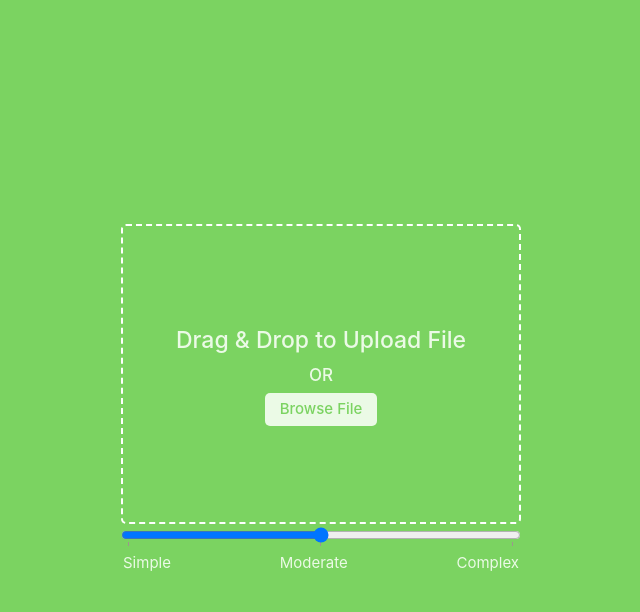
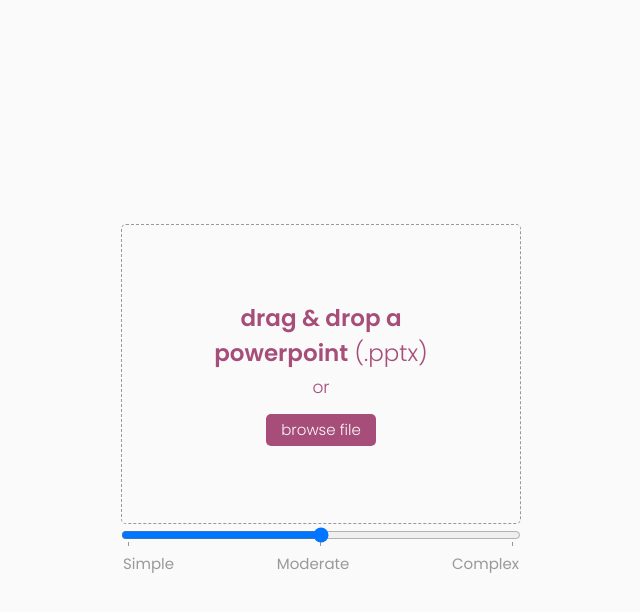
Before and after one commit to skyflaren/autoslide, a Django app: page / in a window 1280 px wide. Shown: the top 612 px of the page, without its empty margins (319-959 px from the left). Run offline with Django 3.2, Linux system fonts and the light colour scheme; some libraries are stand-ins or nearby versions.

Commit message:
Change and style upload box

```diff
--- /dev/null
+++ b/src/static/css/base.css
@@ -0,0 +1,202 @@
+@import url('https://fonts.googleapis.com/css2?family=Poppins:wght@100;200;300;400;500;600;700;800;900&display=swap');
+
+:root{
+  --light-grey: #f5fbfc;
+  --light-green: #ebfae6;
+  --mid-green: #7bd361;
+  --bright-green: #58da6e;
+  --aqua-grey: #a4afb3;
+  --coral-red: #f55f6b;
+
+  --wine-red: #a64d79;
+  --light-grey: #fafafa;
+  --mid-grey: #999999;
+  --dark-grey: #242423;
+}
+
+/*-- Body Reset --*/
+body{
+  background-color: var(--light-grey);
+  font-family: 'Poppins', sans-serif;
+}
+
+#uno{
+  display: block;
+}
+
+#dora{
+  display: none;
+}
+
+#boots{
+  display:none;
+}
+
+.centered{
+  display:flex;
+  position:absolute;
+  top:0; bottom:0;
+  right:0;
+  left:0;
+}
+
+.file-container{
+  margin:auto;
+}
+
+.drag-area{
+  border: 1.5px dashed var(--mid-grey);
+  height: 300px;
+  width: 400px;
+  border-radius: 5px;
+  display: flex;
+  align-items: center;
+  justify-content: center;
+  flex-direction: column;
+}
+
+.submit-button{
+  display: flex;
+  align-items: center;
+  justify-content: center;
+  flex-direction: column;
+
+}
+
+.button{
+  background-color: white;
+  color: black;
+  border: 2px solid #4CAF50;
+
+}
+
+.button:hover{
+  display: flex;
+  align-items: center;
+  justify-content: center;
+  flex-direction: column;
+  background-color: #4CAF50;
+  color: white;
+}
+
+.drag-area.active{
+  border: 1px solid var(--mid-grey);
+}
+
+.drag-area .icon{
+  font-size: 85px;
+  color: var(--wine-red);
+}
+
+.drag-area header{
+  font-size: 23px;
+  font-weight: 300;
+  color: var(--wine-red);
+  text-align: center;
+}
+
+.drag-area span{
+  font-size: 17px;
+  font-weight: 300;
+  color: var(--wine-red);
+  margin: 5px 0 13px 0;
+}
+
+.drag-area button{
+  padding: 5px 15px;
+  font-size: 15px;
+  font-weight: 300;
+  border: none;
+  outline: none;
+  background: var(--wine-red);
+  color: var(--light-grey);
+  border-radius: 5px;
+  cursor: pointer;
+}
+
+.drag-area img{
+  height: 80%;
+  width: 80%;
+  background: gray;
+  border-radius: 5px;
+}
+
+datalist {
+  display: flex;
+  justify-content: space-between;
+  color: var(--mid-grey);
+  width: 100%;
+  font-size: 15px;
+}
+
+input {
+  width: 100%;
+}
+
+b{
+  font-weight: 600;
+}
+
+/* Devices under 1199px (xl) */
+@media (max-width: 1199.98px) {
+
+}
+/* Devices under 768px (md) */
+@media (max-width: 767.98px) {
+
+}
+
+
+/*============ BOOTSTRAP BREAK POINTS:
+
+Extra small (xs) devices (portrait phones, less than 576px)
+No media query since this is the default in Bootstrap
+
+Small (sm) devices (landscape phones, 576px and up)
+@media (min-width: 576px) { ... }
+
+Medium (md) devices (tablets, 768px and up)
+@media (min-width: 768px) { ... }
+
+Large (lg) devices (desktops, 992px and up)
+@media (min-width: 992px) { ... }
+
+Extra (xl) large devices (large desktops, 1200px and up)
+@media (min-width: 1200px) { ... }
+
+=============*/
+
+/*-- Bootstrap Mobile Gutter Fix --*/
+.row, .container-fluid {
+  margin-left: 0px !important;
+  margin-right: 0px !important;
+}
+
+/*-- Fixed Background Image --*/
+.fixed-background {
+  position: relative;
+  width: 100%;
+  z-index: 1000!important;
+}
+.fixed-wrap {
+  clip: rect(0, auto, auto, 0);
+  position: absolute;
+  top: 0;
+  left: 0;
+  width: 100%;
+  height: 100%;
+  z-index: -999 !important;
+}
+.fixed {
+  z-index: -999!important;
+  display: block;
+  top: 0;
+  left: 0;
+  width: 100%;
+  height: 100%;
+  background-size: cover;
+  background-position: center center;
+  -webkit-transform: translateZ(0);
+  transform: translateZ(0);
+  will-change: transform;
+}
--- a/src/static/css/home.css
+++ b/src/static/css/home.css
@@ -17,7 +17,7 @@ body{
 }
 
 .blob, .blob-layer {
-	height: 800px;
+	height: 100vh;
 }
 
 .blob-layer{
--- a/src/templates/index.html
+++ b/src/templates/index.html
@@ -4,7 +4,7 @@
 {% block head %}
 	<title>AutoSlide</title>
 	<!-- Style CSS -->
-	<link rel="stylesheet" href="{% static 'css/style.css' %}">
+	<!-- <link rel="stylesheet" href="{% static 'css/style.css' %}"> -->
 {% endblock %}
 
 {% block body %}
@@ -12,10 +12,10 @@
 			<div class="file-container">
 				<div id="uno">
 					<div  class="drag-area">
-						<div class="icon"><i class="fas fa-cloud-upload-alt"></i></div>
-						<header> Drag & Drop to Upload File</header>
-						<span> OR </span>
-						<button> Browse File</button>
+						<!-- <div class="icon"><i class="fas fa-cloud-upload-alt"></i></div> -->
+						<header><b>drag & drop a<br>powerpoint</b> (.pptx)</header>
+						<span> or </span>
+						<button>browse file</button>
 						<input type="file" hidden>
 					</div>
 				</div>
@@ -36,7 +36,7 @@
 					</datalist>
 				</div>
 
-				<div  id ="boots" >
+				<div id ="boots" >
 					<div class="submit-button" style="margin-top:10px;">
 						<button class="button">Submit</button>
 					</div>
```
